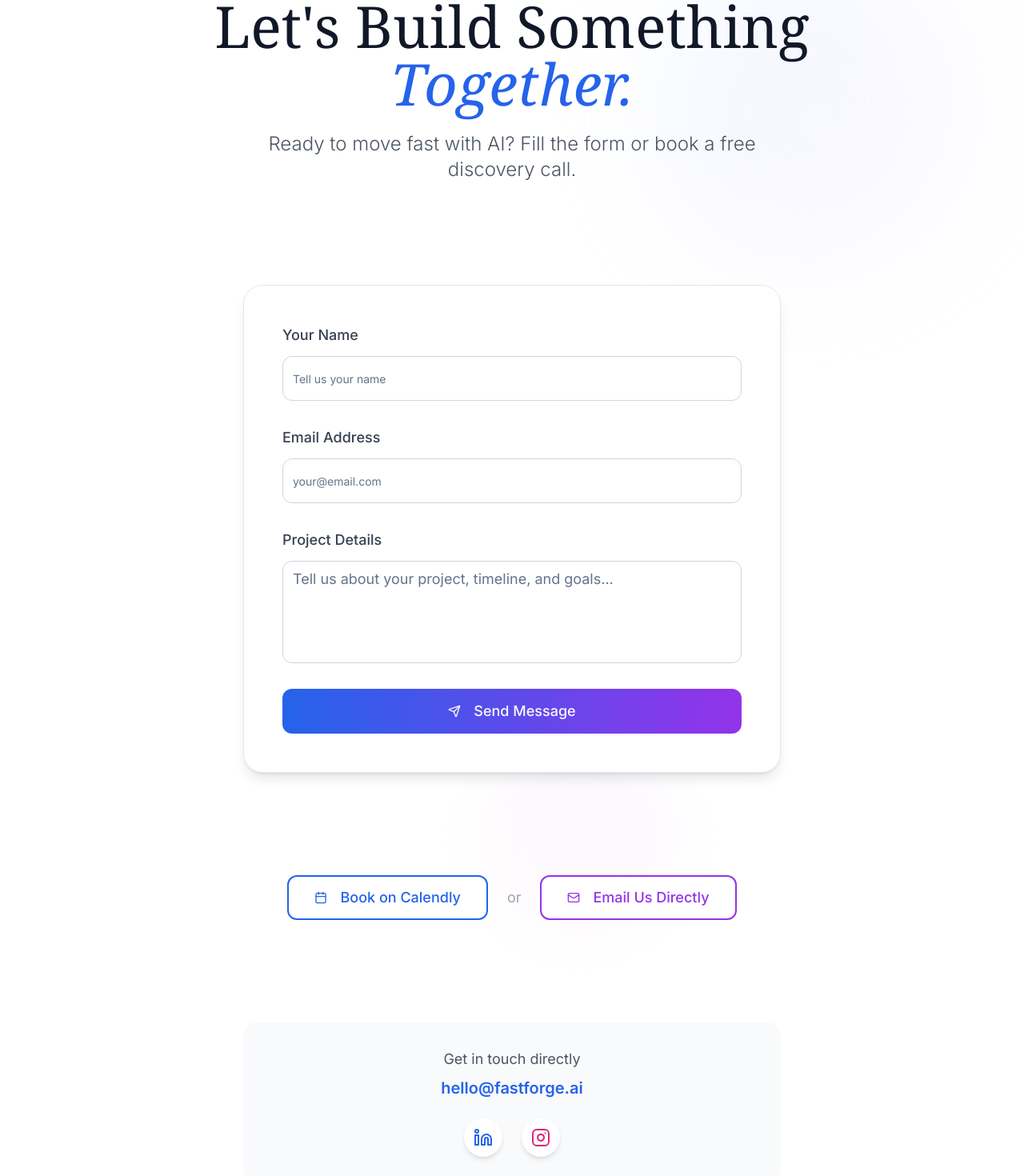
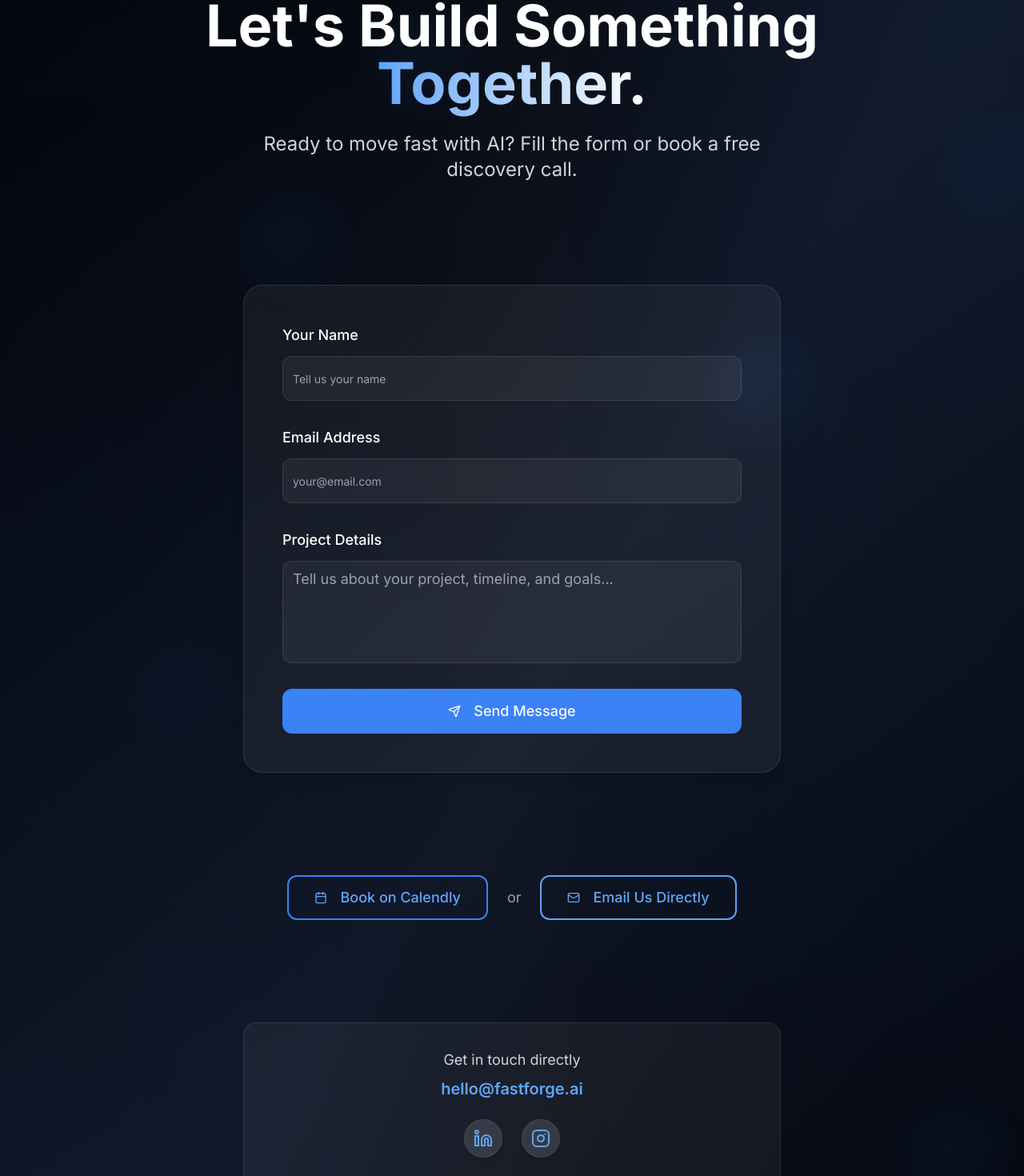
Before and after one commit to abdullah20mph/forge-kinetic-web, a React (Vite) app: page /contact in a window 1280 px wide. Shown: the part 132-1602 px from the top of the page at 80% size. Built offline with nearby package versions, Linux system fonts and the light colour scheme.

Commit message:
Fix: Consistent background and font alignment
Ensured all pages have the same background color as the hero section and consistent font alignment across the entire website.

```diff
--- a/src/pages/Contact.tsx
+++ b/src/pages/Contact.tsx
@@ -62,14 +62,26 @@ const Contact = () => {
   };
 
   return (
-    <div className="min-h-screen bg-white text-gray-900 relative overflow-hidden">
+    <div className="min-h-screen bg-gradient-to-br from-black via-gray-900 to-black text-white relative overflow-hidden">
       <Navigation />
 
-      {/* Animated Background Blobs */}
-      <div className="absolute inset-0 overflow-hidden pointer-events-none">
-        <div className="absolute top-20 right-20 w-96 h-96 bg-gradient-to-br from-blue-100 to-purple-100 rounded-full blur-3xl opacity-30 animate-pulse" />
-        <div className="absolute bottom-20 left-20 w-80 h-80 bg-gradient-to-tr from-green-100 to-blue-100 rounded-full blur-2xl opacity-25" />
-        <div className="absolute top-1/2 right-1/3 w-64 h-64 bg-gradient-to-bl from-purple-100 to-pink-100 rounded-full blur-xl opacity-20" />
+      {/* Animated Background with Soft Gradient */}
+      <div className="absolute inset-0 bg-gradient-to-r from-blue-500/5 via-transparent to-blue-500/5 animate-pulse"></div>
+
+      {/* Floating Shapes */}
+      <div className="absolute inset-0">
+        {[...Array(8)].map((_, i) => (
+          <div
+            key={i}
+            className="absolute w-32 h-32 bg-gradient-to-br from-blue-500/10 to-transparent rounded-full blur-xl animate-pulse"
+            style={{
+              left: `${Math.random() * 100}%`,
+              top: `${Math.random() * 100}%`,
+              animationDelay: `${Math.random() * 4}s`,
+              animationDuration: `${4 + Math.random() * 4}s`,
+            }}
+          />
+        ))}
       </div>
 
       <main className="relative z-10">
@@ -80,11 +92,11 @@ const Contact = () => {
               ref={titleRef}
               className="opacity-0 translate-y-8"
             >
-              <h1 className="text-5xl md:text-7xl font-serif font-light leading-tight text-gray-900 mb-6">
+              <h1 className="text-5xl md:text-7xl font-bold leading-tight text-white mb-6">
                 Let's Build Something{' '}
-                <span className="italic text-blue-600">Together.</span>
+                <span className="bg-gradient-to-r from-blue-400 to-white bg-clip-text text-transparent">Together.</span>
               </h1>
-              <p className="text-xl md:text-2xl text-gray-600 max-w-2xl mx-auto font-light">
+              <p className="text-xl md:text-2xl text-gray-300 max-w-2xl mx-auto">
                 Ready to move fast with AI? Fill the form or book a free discovery call.
               </p>
             </div>
@@ -98,10 +110,10 @@ const Contact = () => {
               ref={formRef}
               className="opacity-0 translate-y-8"
             >
-              <div className="bg-white border border-gray-200 rounded-3xl p-8 md:p-12 shadow-lg hover:shadow-2xl transition-all duration-500">
+              <div className="bg-white/5 backdrop-blur-lg border border-white/10 rounded-3xl p-8 md:p-12 shadow-lg hover:shadow-2xl transition-all duration-500">
                 <form onSubmit={handleSubmit} className="space-y-8">
                   <div className="form-field opacity-0 translate-y-4">
-                    <Label htmlFor="name" className="text-lg font-medium text-gray-700 mb-3 block">
+                    <Label htmlFor="name" className="text-lg font-medium text-white mb-3 block">
                       Your Name
                     </Label>
                     <Input
@@ -110,14 +122,14 @@ const Contact = () => {
                       type="text"
                       value={formData.name}
                       onChange={handleInputChange}
-                      className="h-14 text-lg border-gray-300 focus:border-blue-500 focus:ring-blue-500 rounded-xl"
+                      className="h-14 text-lg bg-white/5 border-white/10 text-white placeholder:text-gray-400 focus:border-blue-500 focus:ring-blue-500 rounded-xl"
                       placeholder="Tell us your name"
                       required
                     />
                   </div>
 
                   <div className="form-field opacity-0 translate-y-4">
-                    <Label htmlFor="email" className="text-lg font-medium text-gray-700 mb-3 block">
+                    <Label htmlFor="email" className="text-lg font-medium text-white mb-3 block">
                       Email Address
                     </Label>
                     <Input
@@ -126,14 +138,14 @@ const Contact = () => {
                       type="email"
                       value={formData.email}
                       onChange={handleInputChange}
-                      className="h-14 text-lg border-gray-300 focus:border-blue-500 focus:ring-blue-500 rounded-xl"
+                      className="h-14 text-lg bg-white/5 border-white/10 text-white placeholder:text-gray-400 focus:border-blue-500 focus:ring-blue-500 rounded-xl"
                       placeholder="your@email.com"
                       required
                     />
                   </div>
 
                   <div className="form-field opacity-0 translate-y-4">
-                    <Label htmlFor="message" className="text-lg font-medium text-gray-700 mb-3 block">
+                    <Label htmlFor="message" className="text-lg font-medium text-white mb-3 block">
                       Project Details
                     </Label>
                     <Textarea
@@ -141,7 +153,7 @@ const Contact = () => {
                       name="message"
                       value={formData.message}
                       onChange={handleInputChange}
-                      className="min-h-32 text-lg border-gray-300 focus:border-blue-500 focus:ring-blue-500 rounded-xl resize-none"
+                      className="min-h-32 text-lg bg-white/5 border-white/10 text-white placeholder:text-gray-400 focus:border-blue-500 focus:ring-blue-500 rounded-xl resize-none"
                       placeholder="Tell us about your project, timeline, and goals..."
                       required
                     />
@@ -151,7 +163,7 @@ const Contact = () => {
                     <Button
                       type="submit"
                       size="lg"
-                      className="w-full h-14 text-lg bg-gradient-to-r from-blue-600 to-purple-600 hover:from-blue-700 hover:to-purple-700 transition-all duration-300 hover:scale-[1.02] hover:shadow-xl rounded-xl"
+                      className="w-full h-14 text-lg bg-blue-500 hover:bg-blue-600 transition-all duration-300 hover:scale-[1.02] hover:shadow-xl rounded-xl"
                     >
                       <Send className="mr-2 h-5 w-5" />
                       Send Message
@@ -174,7 +186,7 @@ const Contact = () => {
                 <Button
                   size="lg"
                   variant="outline"
-                  className="h-14 px-8 text-lg border-2 border-blue-600 text-blue-600 hover:bg-blue-600 hover:text-white transition-all duration-300 hover:scale-105 hover:shadow-lg rounded-xl"
+                  className="h-14 px-8 text-lg border-2 border-blue-500 text-blue-400 hover:bg-blue-500 hover:text-white transition-all duration-300 hover:scale-105 hover:shadow-lg rounded-xl bg-transparent"
                 >
                   <Calendar className="mr-2 h-5 w-5" />
                   Book on Calendly
@@ -185,7 +197,7 @@ const Contact = () => {
                 <Button
                   size="lg"
                   variant="outline"
-                  className="h-14 px-8 text-lg border-2 border-purple-600 text-purple-600 hover:bg-purple-600 hover:text-white transition-all duration-300 hover:scale-105 hover:shadow-lg rounded-xl"
+                  className="h-14 px-8 text-lg border-2 border-blue-400 text-blue-400 hover:bg-blue-400 hover:text-white transition-all duration-300 hover:scale-105 hover:shadow-lg rounded-xl bg-transparent"
                 >
                   <Mail className="mr-2 h-5 w-5" />
                   Email Us Directly
@@ -202,12 +214,12 @@ const Contact = () => {
               ref={contactRef}
               className="opacity-0 translate-y-8"
             >
-              <div className="bg-gray-50 rounded-2xl p-8 space-y-6">
+              <div className="bg-white/5 backdrop-blur-lg border border-white/10 rounded-2xl p-8 space-y-6">
                 <div>
-                  <p className="text-lg text-gray-600 mb-2">Get in touch directly</p>
+                  <p className="text-lg text-gray-300 mb-2">Get in touch directly</p>
                   <a
                     href="mailto:hello@fastforge.ai"
-                    className="text-xl font-semibold text-blue-600 hover:text-blue-700 transition-colors duration-300"
+                    className="text-xl font-semibold text-blue-400 hover:text-blue-300 transition-colors duration-300"
                   >
                     hello@fastforge.ai
                   </a>
@@ -216,16 +228,16 @@ const Contact = () => {
                 <div className="flex justify-center space-x-6">
                   <a
                     href="#"
-                    className="flex items-center justify-center w-12 h-12 bg-white rounded-full shadow-md hover:shadow-lg transition-all duration-300 hover:scale-110 hover:-translate-y-1 group"
+                    className="flex items-center justify-center w-12 h-12 bg-white/10 backdrop-blur-lg rounded-full border border-white/10 shadow-md hover:shadow-lg transition-all duration-300 hover:scale-110 hover:-translate-y-1 group"
                   >
-                    <Linkedin className="h-6 w-6 text-blue-600 group-hover:text-blue-700" />
+                    <Linkedin className="h-6 w-6 text-blue-400 group-hover:text-blue-300" />
                   </a>
 
                   <a
                     href="#"
-                    className="flex items-center justify-center w-12 h-12 bg-white rounded-full shadow-md hover:shadow-lg transition-all duration-300 hover:scale-110 hover:-translate-y-1 group"
+                    className="flex items-center justify-center w-12 h-12 bg-white/10 backdrop-blur-lg rounded-full border border-white/10 shadow-md hover:shadow-lg transition-all duration-300 hover:scale-110 hover:-translate-y-1 group"
                   >
-                    <Instagram className="h-6 w-6 text-pink-600 group-hover:text-pink-700" />
+                    <Instagram className="h-6 w-6 text-blue-400 group-hover:text-blue-300" />
                   </a>
                 </div>
               </div>
```
Also changed, not shown: src/pages/About.tsx (+29 -17 lines), src/pages/Services.tsx (+32 -20 lines).
